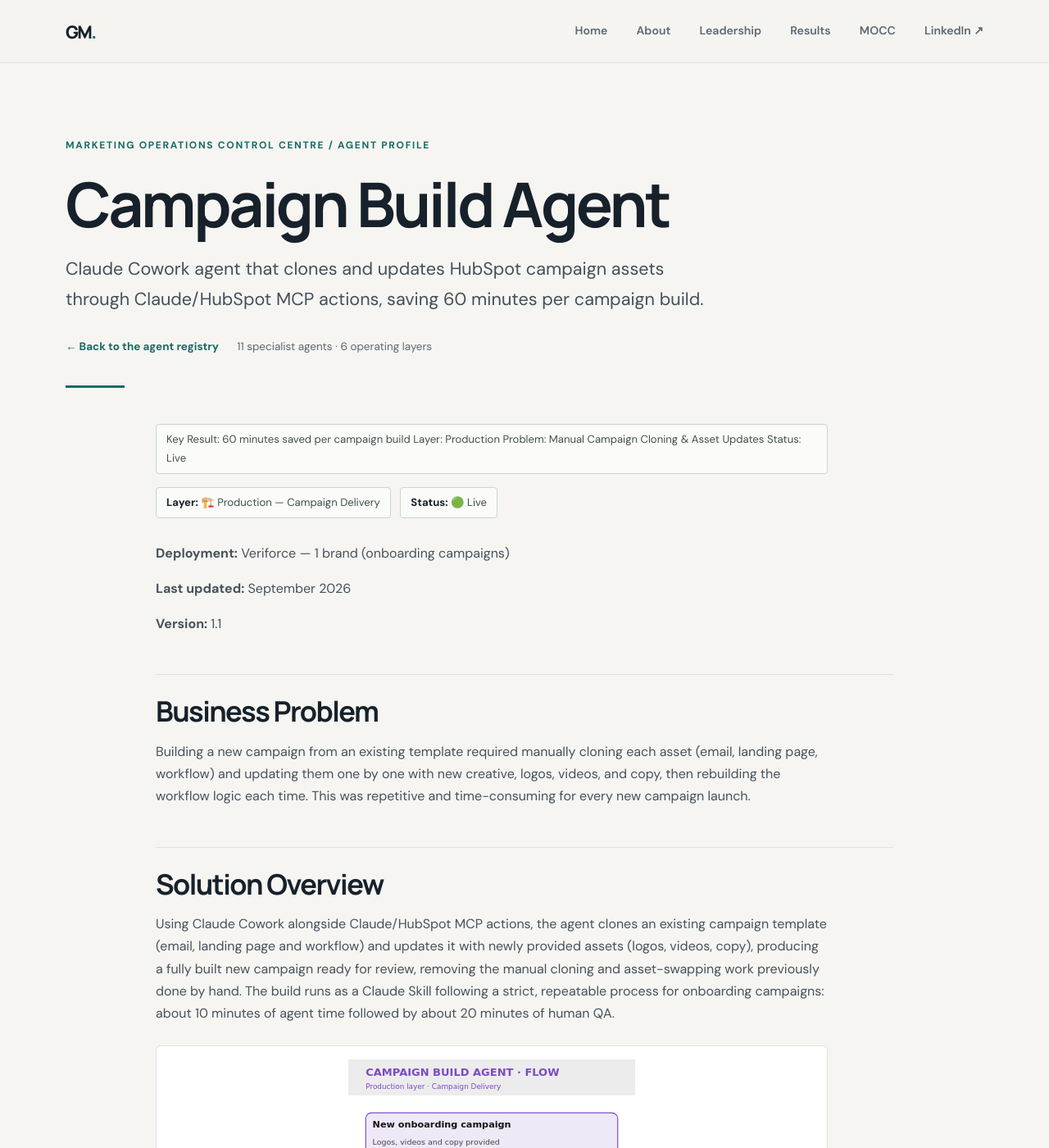
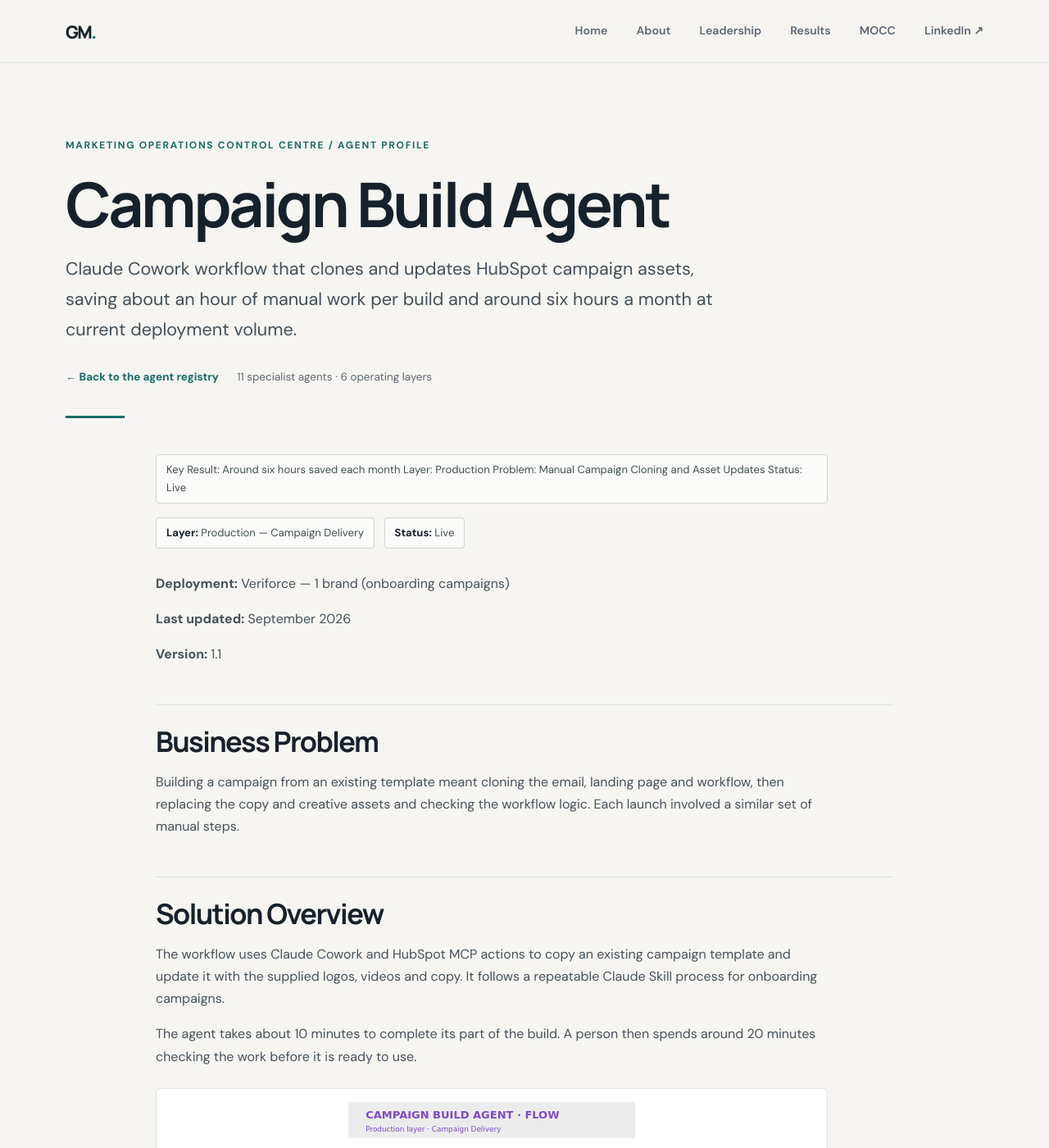
Before and after one commit to georgefwmurray/Marketing-Operations-Control-Centre, a Jekyll site: the page built from Agents/Campaign Build Agent/Campaign-Build-Agent.md, in a window 1280 px wide and 1400 px high. Shown: the whole window at 82% size. Built offline with Jekyll 4.4.1, drawn with Linux system fonts in a browser that asks for light colours; some of the changed text lies outside the part shown.

Commit message:
Improve Agents/Campaign Build Agent/Campaign-Build-Agent.md SEO and editorial clarity

```diff
--- a/Agents/Campaign Build Agent/Campaign-Build-Agent.md
+++ b/Agents/Campaign Build Agent/Campaign-Build-Agent.md
@@ -1,22 +1,22 @@
 ---
 title: "Campaign Build Agent: 6 Hours Saved a Month"
-description: "Claude Cowork agent that clones and updates HubSpot campaign assets through Claude/HubSpot MCP actions, saving 60 minutes per campaign build."
+description: "Claude Cowork workflow that clones and updates HubSpot campaign assets, saving about an hour of manual work per build and around six hours a month at current deployment volume."
 ---
 
 # Campaign Build Agent
 
-Key Result: 60 minutes saved per campaign build
+Key Result: Around six hours saved each month
 Layer: Production
-Problem: Manual Campaign Cloning & Asset Updates
+Problem: Manual Campaign Cloning and Asset Updates
 Status: Live
 
 [Home](../../index.html) • [Agent Registry](../../Agent-Registry.html) • [Results](../../Results.html) • [Roadmap](../../Roadmap.html) • [Campaign & Commercial Projects](../../Campaign-Commercial-Projects.html) • [Leadership & Strategy](../../Leadership-%26-Strategy.html) • [How to Build MOCC](../../How-to-Build.html) • [HubSpot Expert in South Wales](../../HubSpot-Expert-South-Wales.html)
 
 ---
 
-**Layer:** 🏗️ Production — Campaign Delivery
+**Layer:** Production — Campaign Delivery
 
-**Status:** 🟢 Live
+**Status:** Live
 
 **Platform:** Claude Cowork · Claude Skill · Claude/HubSpot MCP Actions
 
@@ -28,25 +28,28 @@ Status: Live
 
 ## Business Problem
 
-Building a new campaign from an existing template required manually cloning each asset (email, landing page, workflow) and updating them one by one with new creative, logos, videos, and copy, then rebuilding the workflow logic each time. This was repetitive and time-consuming for every new campaign launch.
+Building a campaign from an existing template meant cloning the email, landing page and workflow, then replacing the copy and creative assets and checking the workflow logic. Each launch involved a similar set of manual steps.
 
 ## Solution Overview
 
-Using Claude Cowork alongside Claude/HubSpot MCP actions, the agent clones an existing campaign template (email, landing page and workflow) and updates it with newly provided assets (logos, videos, copy), producing a fully built new campaign ready for review, removing the manual cloning and asset-swapping work previously done by hand. The build runs as a Claude Skill following a strict, repeatable process for onboarding campaigns: about 10 minutes of agent time followed by about 20 minutes of human QA.
+The workflow uses Claude Cowork and HubSpot MCP actions to copy an existing campaign template and update it with the supplied logos, videos and copy. It follows a repeatable Claude Skill process for onboarding campaigns.
+
+The agent takes about 10 minutes to complete its part of the build. A person then spends around 20 minutes checking the work before it is ready to use.
 
 ![Flow diagram: Claude Cowork and Claude/HubSpot MCP actions clone the email, landing page and workflow for a new campaign, apply new assets, send a test email, then human QA](Flow_CampaignBuild.svg)
 
 ## Business Value
 
-- Saves approximately **60 minutes of manual execution time per campaign** (about 30 minutes with the agent and human QA, versus about 90 minutes manually), around 6 hours per month at the current campaign volume
-- Removes repetitive manual cloning and asset-swapping work
-- Speeds up campaign delivery time
-- Reduces risk of manual copy/paste errors when rebuilding assets
+- Saves about **60 minutes of manual work per campaign build**
+- Reclaims around **6 hours each month** at the current deployment volume
+- Removes repeated cloning and asset-swapping tasks
+- Leaves a human review step before the campaign is used
+- Reduces the chance of copy and asset errors when rebuilding campaigns
 
 ### Cost Savings
 
-- **Time reclaimed (current live deployment):** 6 hrs/month = £150/month = **£1,800/year** at the MOCC's illustrative £25/hour rate
-- **Secondary benefit:** Standardizes campaign quality across brands; reduces approval cycles
+- **Time reclaimed:** 6 hrs/month = £150/month = **£1,800/year** at the MOCC's illustrative £25/hour rate
+- **Secondary benefit:** Campaign builds follow the same sequence and review process
 
 ## Version History
 
@@ -57,7 +60,7 @@ Using Claude Cowork alongside Claude/HubSpot MCP actions, the agent clones an ex
 
 ## Design Insights
 
-Building this on Claude Cowork with HubSpot MCP actions meant the same underlying architecture used for read-only insight generation (Campaign Performance Agent) could be extended into write/create actions, cloning and updating live campaign assets directly rather than needing separate bespoke automation for each asset type.
+The same HubSpot actions used for campaign reporting can also create and update campaign assets. Keeping the process in one workflow avoids separate manual steps for each asset type, while the human check remains part of the handover.
 
 ---
 
@@ -72,5 +75,4 @@ Building this on Claude Cowork with HubSpot MCP actions meant the same underlyin
 - [Campaign Performance Agent](../Campaign%20Performance%20Agent/Campaign-Performance-Agent.html)
 - [Content Agent](../Content%20Agent/Content-Agent.html)
 - [WordPress Post Creation Agent](../WordPress%20Post%20Creation%20Agent/WordPress-Post-Creation-Agent.html)
-
 - [Agent Health Monitor](../Agent%20Health%20Monitor/Agent-Health-Monitor.html)
```
